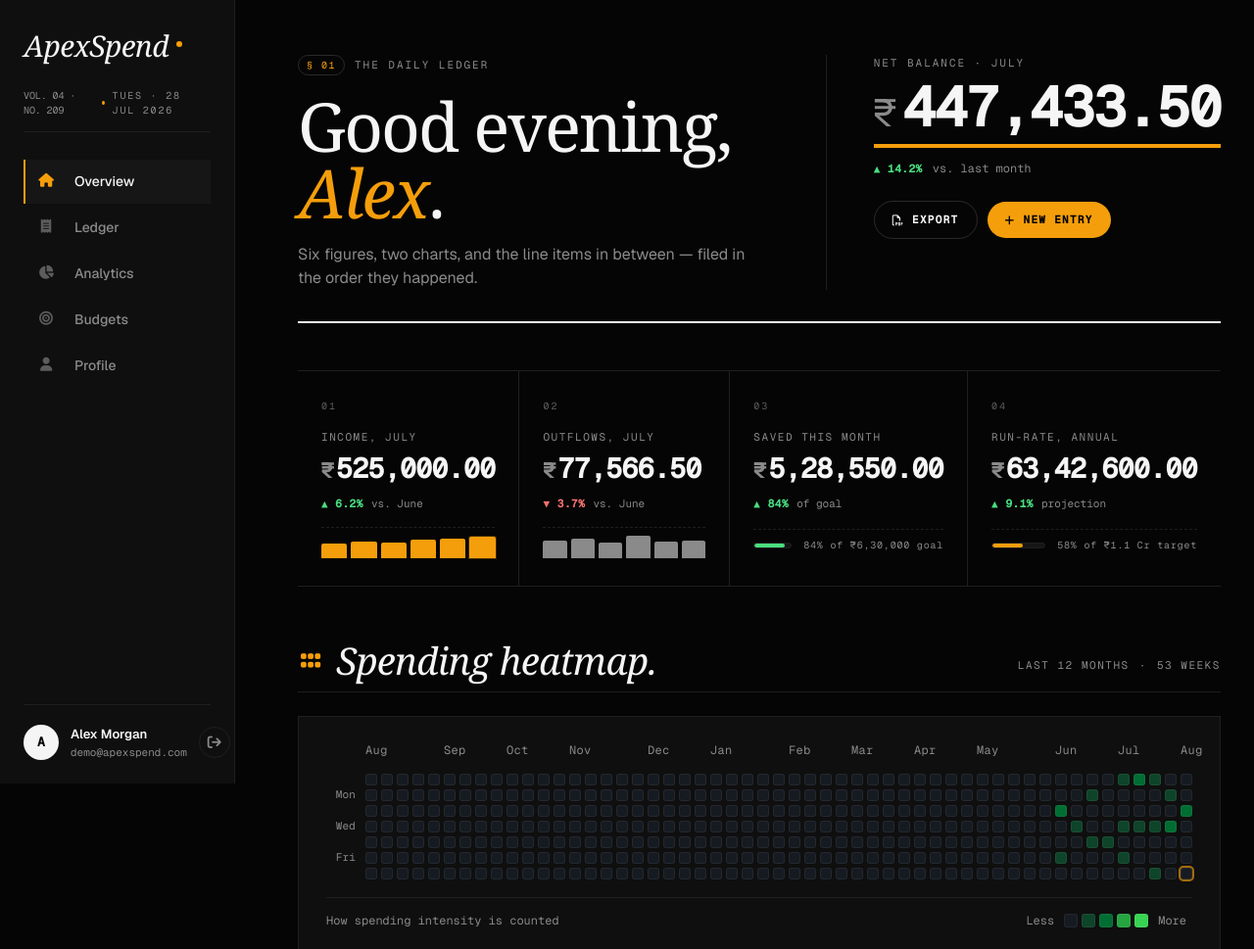
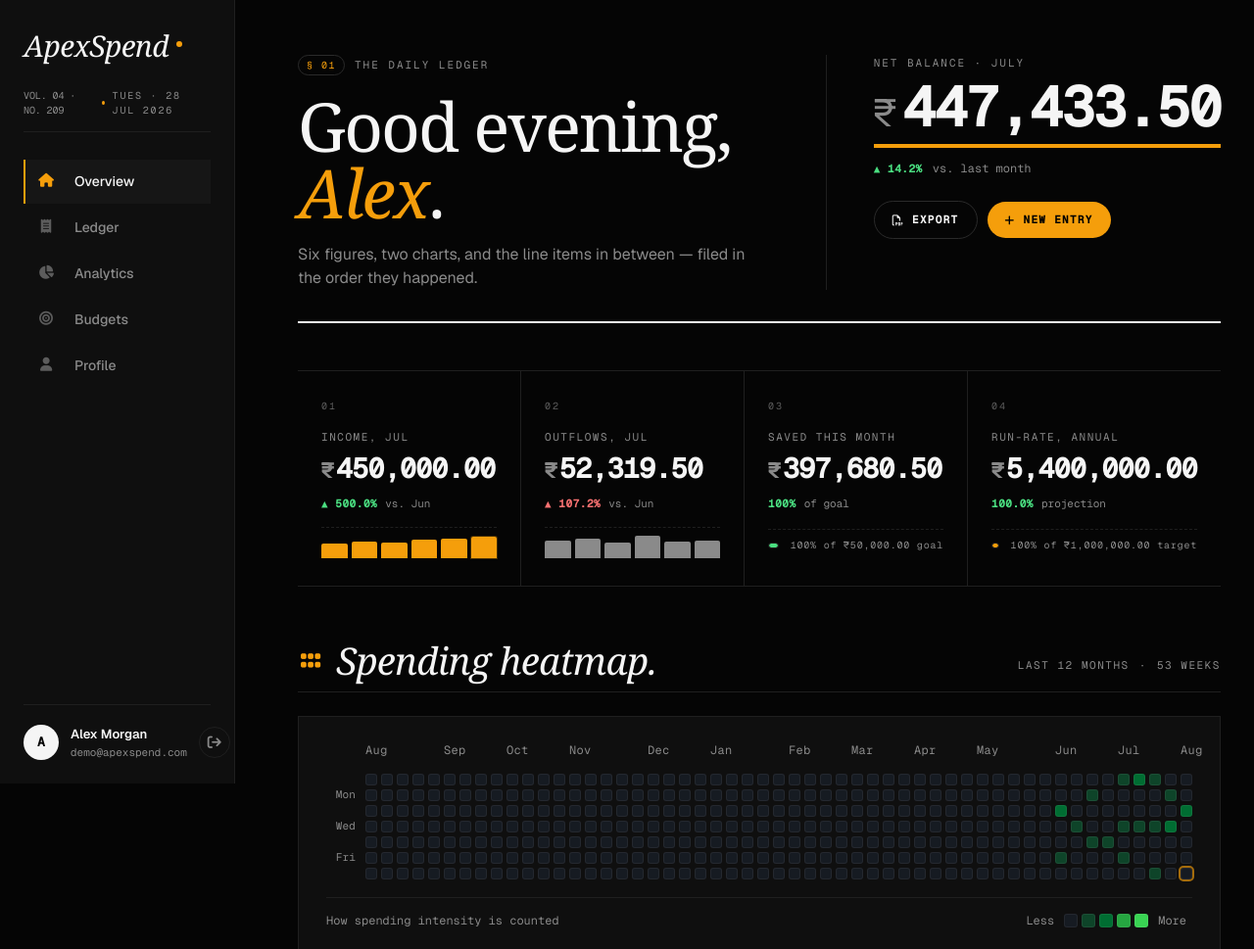
Before and after one commit to karanRatiya123/expense_tracker, a PHP site: page /dashboard.php in a window 1280 px wide. Shown: the top 969 px of the page at 98% size. Run offline with PHP 8.4, Linux system fonts and the light colour scheme; a user stored in the database is signed in; data comes from the database, SQL or seed files in the repository; some web fonts are replaced.

Commit message:
Update budgets dynamic logic, fix sync bugs, add social login buttons

```diff
--- a/app.js
+++ b/app.js
@@ -408,12 +408,79 @@ function updateHeatmapDay(dateObj, addedAmount) {
 
 // ----- Charts Initialization -----
 
+function getCategoryData() {
+    let cats = { 'Food & Dining': 0, 'Housing & Utilities': 0, 'Shopping & Retail': 0, 'Transportation': 0, 'Entertainment': 0, 'Other': 0 };
+    if (typeof serverTransactions !== 'undefined' && Array.isArray(serverTransactions)) {
+        serverTransactions.forEach(t => {
+            if (t.type === 'expense') {
+                let cat = t.category;
+                if (cats[cat] !== undefined) cats[cat] += parseFloat(t.amount);
+                else if (cat === 'Shopping') cats['Shopping & Retail'] += parseFloat(t.amount);
+                else if (cat === 'Transport') cats['Transportation'] += parseFloat(t.amount);
+                else cats['Other'] += parseFloat(t.amount);
+            }
+        });
+    }
+    return [cats['Food & Dining'], cats['Housing & Utilities'], cats['Shopping & Retail'], cats['Transportation'], cats['Entertainment'], cats['Other']];
+}
+
+function getMonthlyData() {
+    const labels = [];
+    const income = [0, 0, 0, 0, 0, 0];
+    const expense = [0, 0, 0, 0, 0, 0];
+    const now = new Date();
+    for (let i = 5; i >= 0; i--) {
+        const d = new Date(now.getFullYear(), now.getMonth() - i, 1);
+        labels.push(d.toLocaleString('default', { month: 'short' }));
+    }
+    if (typeof serverTransactions !== 'undefined' && Array.isArray(serverTransactions)) {
+        serverTransactions.forEach(t => {
+            const d = new Date(t.date.replace(' ', 'T'));
+            if (isNaN(d.getTime())) return;
+            const monthsDiff = (now.getFullYear() - d.getFullYear()) * 12 + (now.getMonth() - d.getMonth());
+            if (monthsDiff >= 0 && monthsDiff < 6) {
+                const index = 5 - monthsDiff;
+                const amt = parseFloat(t.amount);
+                if (t.type === 'income') income[index] += amt;
+                else expense[index] += amt;
+            }
+        });
+    }
+    return { labels, income, expense };
+}
+
+function getYearlyData() {
+    const labels = [];
+    const income = [0, 0, 0, 0, 0];
+    const expense = [0, 0, 0, 0, 0];
+    const currentYear = new Date().getFullYear();
+    for (let i = 4; i >= 0; i--) {
+        labels.push(String(currentYear - i));
+    }
+    if (typeof serverTransactions !== 'undefined' && Array.isArray(serverTransactions)) {
+        serverTransactions.forEach(t => {
+            const d = new Date(t.date.replace(' ', 'T'));
+            if (isNaN(d.getTime())) return;
+            const yearDiff = currentYear - d.getFullYear();
+            if (yearDiff >= 0 && yearDiff < 5) {
+                const index = 4 - yearDiff;
+                const amt = parseFloat(t.amount);
+                if (t.type === 'income') income[index] += amt;
+                else expense[index] += amt;
+            }
+        });
+    }
+    return { labels, income, expense };
+}
+
 function initCharts() {
     if (typeof Chart === 'undefined') return;
 
     Chart.defaults.font.family = "'Geist Mono', ui-monospace, monospace";
     Chart.defaults.font.size = 11;
     Chart.defaults.color = '#8a8a8a';
+
+    const monthlyData = getMonthlyData();
 
     const lineCtx = document.getElementById('incomeExpenseChart');
     if (lineCtx) {
@@ -430,11 +497,11 @@ function initCharts() {
         new Chart(lineCtx, {
             type: 'line',
             data: {
-                labels: ['Feb', 'Mar', 'Apr', 'May', 'Jun', 'Jul'],
+                labels: monthlyData.labels,
                 datasets: [
                     {
                         label: 'Income',
-                        data: [650000, 720000, 680000, 800000, 820000, 850000],
+                        data: monthlyData.income,
                         borderColor: '#f59e0b',
                         backgroundColor: grad1,
                         borderWidth: 2,
@@ -447,7 +514,7 @@ function initCharts() {
                     },
                     {
                         label: 'Expense',
-                        data: [310000, 340000, 290000, 380000, 310000, 321450],
+                        data: monthlyData.expense,
                         borderColor: '#8a8a8a',
                         backgroundColor: grad2,
                         borderWidth: 2,
@@ -512,7 +579,7 @@ function initCharts() {
             data: {
                 labels: ['Food & Dining', 'Housing & Utilities', 'Shopping', 'Transport', 'Entertainment', 'Other'],
                 datasets: [{
-                    data: [120000, 95000, 45000, 35000, 20000, 6450],
+                    data: getCategoryData(),
                     backgroundColor: [
                         '#f5f5f5',
                         '#f59e0b',
@@ -565,16 +632,19 @@ function initCharts() {
 // GROUPED BAR CHART — Income vs Expense with Monthly/Yearly toggle
 // ============================================================
 
+const monthlyData = getMonthlyData();
+const yearlyData = getYearlyData();
+
 const BAR_DATA = {
     monthly: {
-        labels: ['Feb', 'Mar', 'Apr', 'May', 'Jun', 'Jul'],
-        income:  [650000, 720000, 680000, 800000, 820000, 850000],
-        expense: [310000, 340000, 290000, 380000, 310000, 321450]
+        labels: monthlyData.labels,
+        income:  monthlyData.income,
+        expense: monthlyData.expense
     },
     yearly: {
-        labels: ['2022', '2023', '2024', '2025', '2026'],
-        income:  [6200000, 7050000, 7800000, 8650000, 9300000],
-        expense: [3450000, 3720000, 4010000, 4180000, 4320000]
+        labels: yearlyData.labels,
+        income:  yearlyData.income,
+        expense: yearlyData.expense
     }
 };
 
@@ -686,12 +756,79 @@ function wireBarToggle() {
     });
 }
 
+function renderDashboardBudgets() {
+    const grid = document.getElementById('dashboardBudgetsGrid');
+    if (!grid) return;
+
+    let store;
+    try {
+        store = JSON.parse(localStorage.getItem('apexspend.budgets.v1') || 'null');
+    } catch (e) { store = null; }
+
+    if (!store || !store.items || store.items.length === 0) {
+        grid.innerHTML = '<p style="padding:20px;color:var(--whisper);">No budgets set. <a href="budgets.php" style="color:var(--foreground);">Create one →</a></p>';
+        return;
+    }
+
+    const now = new Date();
+    const currentMonth = now.getMonth();
+    const currentYear = now.getFullYear();
+    const cards = [];
+
+    const displayBudgets = store.items.slice(0, 5);
+
+    displayBudgets.forEach(b => {
+        let spent = 0;
+        if (typeof serverTransactions !== 'undefined') {
+            serverTransactions.forEach(t => {
+                if (t.type === 'expense' && t.category === b.category) {
+                    const d = new Date(t.date.replace(' ', 'T'));
+                    if (!isNaN(d.getTime()) && d.getMonth() === currentMonth && d.getFullYear() === currentYear) {
+                        spent += parseFloat(t.amount);
+                    }
+                }
+            });
+        }
+
+        const pct = b.amount > 0 ? (spent / b.amount) * 100 : 0;
+        const displayPct = Math.min(100, pct);
+        const over = spent > b.amount;
+        const fillCls = over ? 'warn' : '';
+        const labelCls = over ? 'warn' : '';
+        const icon = categoryIcon(b.category);
+
+        cards.push(`
+            <div class="budget">
+                <div class="budget-head">
+                    <div class="budget-cat">
+                        <i class="fa-solid ${icon}" aria-hidden="true"></i>
+                        <span>${escapeHtml(b.category)}</span>
+                    </div>
+                    <div class="budget-figures">
+                        <span class="budget-spent">₹${formatINR(spent)}</span>
+                        <span class="budget-of">of ₹${formatINR(b.amount)}</span>
+                    </div>
+                </div>
+                <div class="progress large">
+                    <div class="progress-track">
+                        <div class="progress-fill ${fillCls}" style="--w: ${displayPct.toFixed(1)}%"></div>
+                    </div>
+                    <span class="progress-label ${labelCls}">${pct.toFixed(0)}% ${over ? '· over budget' : 'used'}</span>
+                </div>
+            </div>
+        `);
+    });
+
+    grid.innerHTML = cards.join('');
+}
+
 document.addEventListener('DOMContentLoaded', () => {
     wireFilters();
     buildHeatmap();
     initCharts();
     initBarChart();
     wireBarToggle();
+    renderDashboardBudgets();
 
     const scrim = document.getElementById('txModal');
     if (scrim) {
--- a/budgets.js
+++ b/budgets.js
@@ -219,7 +219,7 @@
     for (const t of DATA.transactions) {
       if (t.type !== 'expense') continue;
       if (t.category !== b.category) continue;
-      const d = new Date(t.date);
+      const d = new Date(t.date.replace(' ', 'T'));
       if (d < range.start || d > range.end) continue;
       total += t.amount;
     }
--- a/budgets.php
+++ b/budgets.php
@@ -40,7 +40,7 @@ $payload = [
         'Income'              => 'fa-money-bill-wave',
         'Health & Medical'    => 'fa-briefcase-medical',
     ],
-    'demoDate' => '2026-07-28',
+    'demoDate' => date('Y-m-d'),
 ];
 
 $jsonPayload = json_encode(
--- a/dashboard.php
+++ b/dashboard.php
@@ -15,13 +15,49 @@ $stmt = $pdo->prepare("SELECT * FROM transactions WHERE user_id = ? ORDER BY dat
 $stmt->execute([$user['id']]);
 $transactions = $stmt->fetchAll(PDO::FETCH_ASSOC);
 
-$total_in  = 0;
+$current_month = date('m');
+$current_year = date('Y');
+$last_month = date('m', strtotime('-1 month'));
+$last_month_year = date('Y', strtotime('-1 month'));
+
+$income_this_month = 0;
+$outflows_this_month = 0;
+$income_last_month = 0;
+$outflows_last_month = 0;
+
+$total_in = 0;
 $total_out = 0;
+
 foreach ($transactions as $t) {
+    $t_time = strtotime($t['date']);
+    $t_month = date('m', $t_time);
+    $t_year = date('Y', $t_time);
+
     if ($t['type'] === 'income') $total_in += $t['amount'];
     else $total_out += $t['amount'];
+
+    if ($t_month == $current_month && $t_year == $current_year) {
+        if ($t['type'] === 'income') $income_this_month += $t['amount'];
+        else $outflows_this_month += $t['amount'];
+    }
+
+    if ($t_month == $last_month && $t_year == $last_month_year) {
+        if ($t['type'] === 'income') $income_last_month += $t['amount'];
+        else $outflows_last_month += $t['amount'];
+    }
 }
 $net = $total_in - $total_out;
+
+$income_trend = $income_last_month > 0 ? (($income_this_month - $income_last_month) / $income_last_month) * 100 : ($income_this_month > 0 ? 100 : 0);
+$outflows_trend = $outflows_last_month > 0 ? (($outflows_this_month - $outflows_last_month) / $outflows_last_month) * 100 : ($outflows_this_month > 0 ? 100 : 0);
+
+$saved_this_month = $income_this_month - $outflows_this_month;
+$savings_goal = 50000;
+$savings_progress = min(100, max(0, ($saved_this_month / $savings_goal) * 100));
+
+$run_rate_annual = $income_this_month * 12;
+$run_rate_target = 1000000;
+$run_rate_progress = min(100, max(0, ($run_rate_annual / $run_rate_target) * 100));
 
 function format_inr($n) {
     return number_format((float)$n, 2, '.', ',');
@@ -149,9 +185,9 @@ function category_icon($cat) {
         <section class="kpi" aria-label="Key figures">
             <div class="cell">
                 <div class="cell-num">01</div>
-                <div class="label">Income, July</div>
-                <div class="figure"><span class="currency">₹</span><span id="totalIncome"><?php echo format_inr($total_in); ?></span></div>
-                <div class="meta"><span class="trend up">▲ 6.2%</span><span>vs. June</span></div>
+                <div class="label">Income, <?php echo date('M'); ?></div>
+                <div class="figure"><span class="currency">₹</span><span id="totalIncome"><?php echo format_inr($income_this_month); ?></span></div>
+                <div class="meta"><span class="trend <?php echo $income_trend >= 0 ? 'up' : 'down'; ?>"><?php echo $income_trend >= 0 ? '▲' : '▼'; ?> <?php echo number_format(abs($income_trend), 1); ?>%</span><span>vs. <?php echo date('M', strtotime('-1 month')); ?></span></div>
                 <!-- Mini bar chart: income by month -->
                 <div class="spark" aria-hidden="true">
                     <span class="bar" style="--h: 60%"></span>
@@ -164,9 +200,9 @@ function category_icon($cat) {
             </div>
             <div class="cell">
                 <div class="cell-num">02</div>
-                <div class="label">Outflows, July</div>
-                <div class="figure"><span class="currency">₹</span><span id="totalExpenses"><?php echo format_inr($total_out); ?></span></div>
-                <div class="meta"><span class="trend down">▼ 3.7%</span><span>vs. June</span></div>
+                <div class="label">Outflows, <?php echo date('M'); ?></div>
+                <div class="figure"><span class="currency">₹</span><span id="totalExpenses"><?php echo format_inr($outflows_this_month); ?></span></div>
+                <div class="meta"><span class="trend <?php echo $outflows_trend <= 0 ? 'up' : 'down'; ?>"><?php echo $outflows_trend >= 0 ? '▲' : '▼'; ?> <?php echo number_format(abs($outflows_trend), 1); ?>%</span><span>vs. <?php echo date('M', strtotime('-1 month')); ?></span></div>
                 <div class="spark" aria-hidden="true">
                     <span class="bar alt" style="--h: 72%"></span>
                     <span class="bar alt" style="--h: 80%"></span>
@@ -179,26 +215,26 @@ function category_icon($cat) {
             <div class="cell">
                 <div class="cell-num">03</div>
                 <div class="label">Saved this month</div>
-                <div class="figure"><span class="currency">₹</span><span id="totalSavings">5,28,550.00</span></div>
-                <div class="meta"><span class="trend up">▲ 84%</span><span>of goal</span></div>
+                <div class="figure"><span class="currency">₹</span><span id="totalSavings"><?php echo format_inr($saved_this_month); ?></span></div>
+                <div class="meta"><span class="trend <?php echo $saved_this_month >= 0 ? 'up' : 'down'; ?>"><?php echo number_format($savings_progress, 0); ?>%</span><span>of goal</span></div>
                 <!-- Progress bar -->
                 <div class="progress" aria-label="Progress to savings goal">
                     <div class="progress-track">
-                        <div class="progress-fill" style="--w: 84%"></div>
+                        <div class="progress-fill" style="--w: <?php echo $savings_progress; ?>%"></div>
                     </div>
-                    <span class="progress-label">84% of ₹6,30,000 goal</span>
+                    <span class="progress-label"><?php echo number_format($savings_progress, 0); ?>% of ₹<?php echo format_inr($savings_goal); ?> goal</span>
                 </div>
             </div>
             <div class="cell">
                 <div class="cell-num">04</div>
                 <div class="label">Run-rate, annual</div>
-                <div class="figure"><span class="currency">₹</span><span>63,42,600.00</span></div>
-                <div class="meta"><span class="trend up">▲ 9.1%</span><span>projection</span></div>
+                <div class="figure"><span class="currency">₹</span><span><?php echo format_inr($run_rate_annual); ?></span></div>
+                <div class="meta"><span class="trend <?php echo $run_rate_progress >= 100 ? 'up' : 'down'; ?>"><?php echo number_format($run_rate_progress, 1); ?>%</span><span>projection</span></div>
                 <div class="progress" aria-label="Progress to annual target">
                     <div class="progress-track">
-                        <div class="progress-fill alt" style="--w: 58%"></div>
+                        <div class="progress-fill alt" style="--w: <?php echo $run_rate_progress; ?>%"></div>
                     </div>
-                    <span class="progress-label">58% of ₹1.1 Cr target</span>
+                    <span class="progress-label"><?php echo number_format($run_rate_progress, 0); ?>% of ₹<?php echo format_inr($run_rate_target); ?> target</span>
                 </div>
             </div>
         </section>
@@ -327,102 +363,7 @@ function category_icon($cat) {
                 </div>
             </div>
 
-            <div class="budgets">
-                <div class="budget">
-                    <div class="budget-head">
-                        <div class="budget-cat">
-                            <i class="fa-solid fa-utensils" aria-hidden="true"></i>
-                            <span>Food &amp; Dining</span>
-                        </div>
-                        <div class="budget-figures">
-                            <span class="budget-spent">₹12,000.00</span>
-                            <span class="budget-of">of ₹15,000.00</span>
-                        </div>
-                    </div>
-                    <div class="progress large">
-                        <div class="progress-track">
-                            <div class="progress-fill" style="--w: 80%"></div>
-                        </div>
-                        <span class="progress-label">80% used</span>
-                    </div>
-                </div>
-
-                <div class="budget">
-                    <div class="budget-head">
-                        <div class="budget-cat">
-                            <i class="fa-solid fa-bolt" aria-hidden="true"></i>
-                            <span>Housing &amp; Utilities</span>
-                        </div>
-                        <div class="budget-figures">
-                            <span class="budget-spent">₹17,800.00</span>
-                            <span class="budget-of">of ₹22,500.00</span>
-                        </div>
-                    </div>
-                    <div class="progress large">
-                        <div class="progress-track">
-                            <div class="progress-fill" style="--w: 79%"></div>
-                        </div>
-                        <span class="progress-label">79% used</span>
-                    </div>
-                </div>
-
-                <div class="budget">
-                    <div class="budget-head">
-                        <div class="budget-cat">
-                            <i class="fa-solid fa-bag-shopping" aria-hidden="true"></i>
-                            <span>Shopping &amp; Retail</span>
-                        </div>
-                        <div class="budget-figures">
-                            <span class="budget-spent">₹9,000.00</span>
-                            <span class="budget-of">of ₹8,000.00</span>
-                        </div>
-                    </div>
-                    <div class="progress large">
-                        <div class="progress-track">
-                            <div class="progress-fill warn" style="--w: 100%"></div>
-                        </div>
-                        <span class="progress-label warn">112% · over budget</span>
-                    </div>
-                </div>
-
-                <div class="budget">
-                    <div class="budget-head">
-                        <div class="budget-cat">
-                            <i class="fa-solid fa-car" aria-hidden="true"></i>
-                            <span>Transportation</span>
-                        </div>
-                        <div class="budget-figures">
-                            <span class="budget-spent">₹4,200.00</span>
-                            <span class="budget-of">of ₹6,000.00</span>
-                        </div>
-                    </div>
-                    <div class="progress large">
-                        <div class="progress-track">
-                            <div class="progress-fill" style="--w: 70%"></div>
-                        </div>
-                        <span class="progress-label">70% used</span>
-                    </div>
-                </div>
-
-                <div class="budget">
-                    <div class="budget-head">
-                        <div class="budget-cat">
-                            <i class="fa-solid fa-film" aria-hidden="true"></i>
-                            <span>Entertainment</span>
-                        </div>
-                        <div class="budget-figures">
-                            <span class="budget-spent">₹2,000.00</span>
-                            <span class="budget-of">of ₹3,000.00</span>
-                        </div>
-                    </div>
-                    <div class="progress large">
-                        <div class="progress-track">
-                            <div class="progress-fill" style="--w: 67%"></div>
-                        </div>
-                        <span class="progress-label">67% used</span>
-                    </div>
-                </div>
-            </div>
+            <div class="budgets" id="dashboardBudgetsGrid"></div>
         </section>
 
         <!-- =================== LEDGER — THE SIGNATURE =================== -->
```
